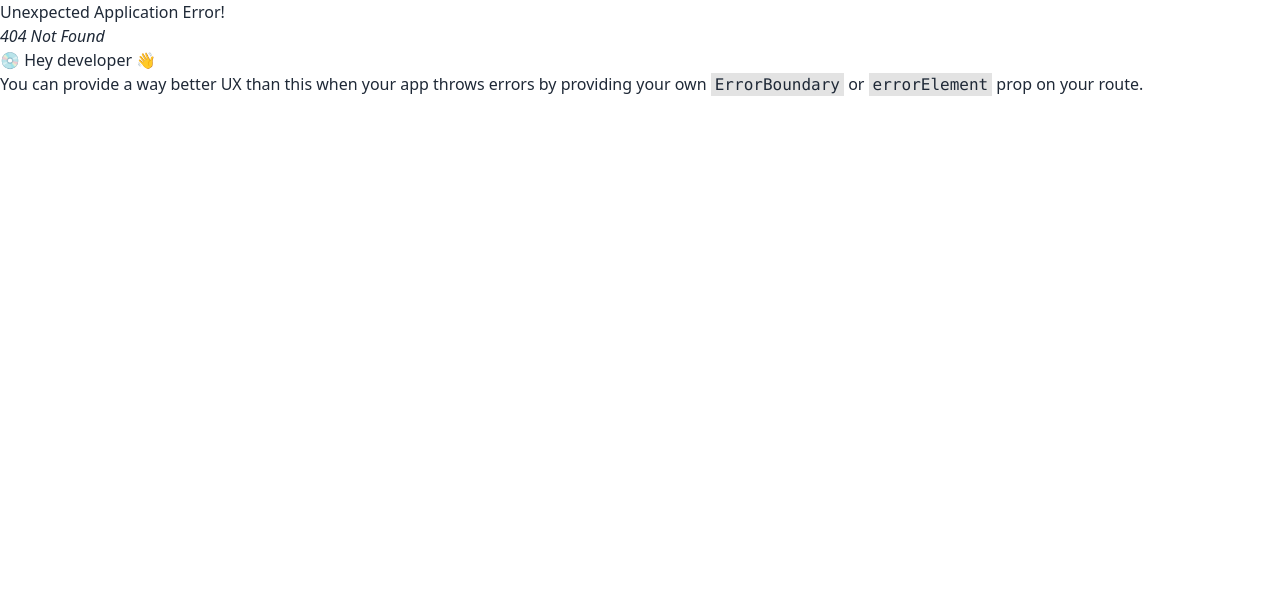
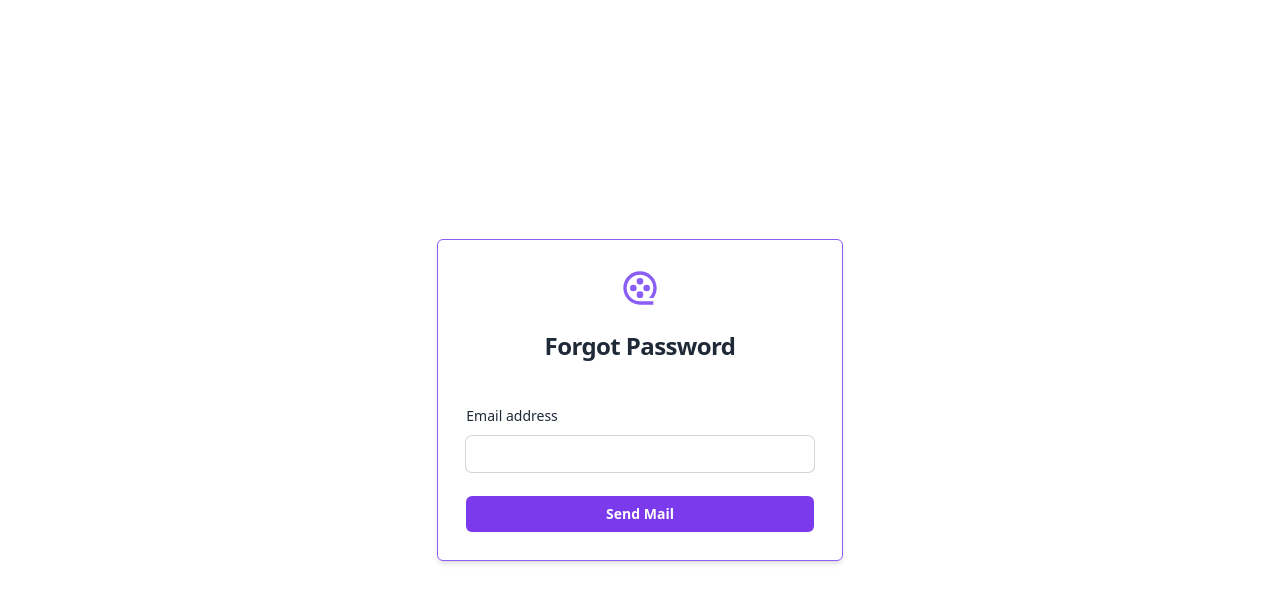
Before and after one commit to thafsi-pv/Movie-WatchLater, a React (Vite) app in the folder client/: page /forgotPassword in a window 1280 px wide. Before the commit this address had no page. Shown: the top 602 px of the page. Built offline with nearby package versions, Linux system fonts and the light colour scheme.

Commit message:
forget password page

```diff
--- a/client/src/App.jsx
+++ b/client/src/App.jsx
@@ -6,6 +6,7 @@ import { RouterProvider, createBrowserRouter } from "react-router-dom";
 import MovieList from "./pages/MovieList";
 import WatchLater from "./pages/WatchLater";
 import Home from "./pages/Home";
+import ForgotPassword from "./pages/ForgotPassword";
 
 function App() {
   const appRouter = createBrowserRouter([
@@ -31,6 +32,10 @@ function App() {
       path: "/signup",
       element: <SignUp />,
     },
+    {
+      path: "/forgotPassword",
+      element: <ForgotPassword />,
+    },
   ]);
 
   return (
--- /dev/null
+++ b/client/src/pages/ForgotPassword.jsx
@@ -0,0 +1,42 @@
+import { useState } from "react";
+import Layout1 from "../components/Layout1";
+import Input from "../components/Input";
+import Label from "../components/Label";
+import Button from "../components/Button";
+import { Toaster } from "react-hot-toast";
+
+const ForgotPassword = () => {
+  const [mail, setMail] = useState();
+  console.log("🚀 ~ file: ForgotPassword.jsx:10 ~ ForgotPassword ~ mail:", mail)
+
+  const handleInputChange = (e) => {
+    setMail(e.target.value);
+  };
+  return (
+    <Layout1 headingLabel="Forgot Password">
+      <div className="mt-10 sm:mx-auto sm:w-full sm:max-w-sm">
+        <form className="space-y-6" action="#" method="POST" autoComplete="off">
+          <div>
+            <Label htmlFor="email" labelText="Email address" />
+            <Input
+              id="email"
+              name="email"
+              state={mail}
+              handleChange={handleInputChange}
+              type="email"
+            />
+          </div>
+
+          <div>
+            <Button type="button" btnLable="Send Mail" />
+          </div>
+        </form>
+      </div>
+      <div>
+        <Toaster />
+      </div>
+    </Layout1>
+  );
+};
+
+export default ForgotPassword;
--- a/client/src/pages/SignIn.jsx
+++ b/client/src/pages/SignIn.jsx
@@ -59,11 +59,11 @@ function SignIn() {
             <div className="flex items-center justify-between">
               <Label htmlFor="password" labelText="password" />
               <div className="text-sm">
-                <a
-                  href="#"
+                <Link
+                  to="/forgotPassword"
                   className="font-semibold text-violet-600 hover:text-violet-500">
                   Forgot password?
-                </a>
+                </Link>
               </div>
             </div>
             <Input
```
